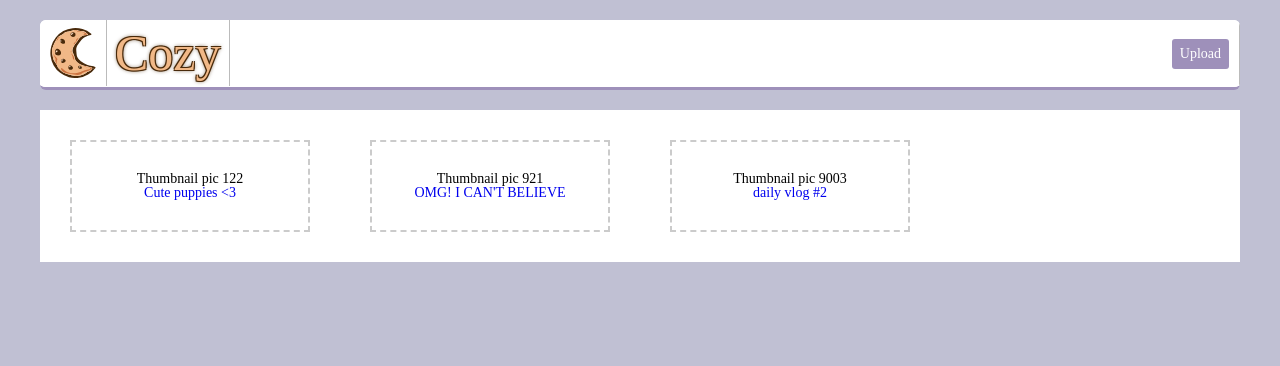
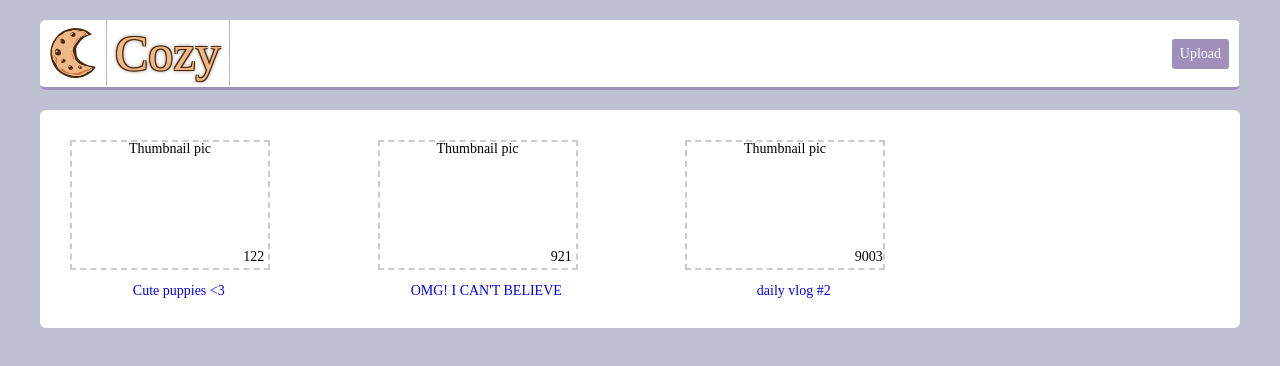
Before and after one commit to ArsenChick/cozy-frontend, an Angular app: page / in a window 1280 px wide. Shown: the top 366 px of the page. Built offline with nearby package versions, Linux system fonts and the light colour scheme.

Commit message:
Updated the gallery style
Approximate display of video in the gallery. Requires improvement.

```diff
--- a/src/app/gallery/gallery.component.html
+++ b/src/app/gallery/gallery.component.html
@@ -1,9 +1,9 @@
 <div class="grid-gallery">
   <div *ngFor="let video of videos" class="video">
-    <p>
-      {{ video.thumbnail }} {{ video.duration }}
-    </p>
-
+    <div class="thumbnail">
+      {{ video.thumbnail }}
+    </div>
+    <p>{{ video.duration }}</p>
     <h3>
       <a [title]="video.title"
          [routerLink]="['/watch', video.id]">
--- a/src/app/gallery/gallery.component.scss
+++ b/src/app/gallery/gallery.component.scss
@@ -3,15 +3,36 @@
 .grid-gallery {
   display: grid;
   grid-template-columns: repeat(4, 1fr);
+//  grid-auto-flow:;
+  grid-gap: 30px;
   //grid-template-columns: 1fr;
-
   margin: 0 40px;
   background: $contentBoxColor;
+  border-radius: 6px;
 }
 
 .video {
   text-align: center;
-  border: 2px dashed rgba(0, 0, 0, 0.2);
-  padding: 30px;
   margin: 30px;
+
+  div {
+    height: 130px;
+    width: 200px;
+    border: 2px dashed rgba(0, 0, 0, 0.2);
+    //background: $videoFrameColor;
+  }
+
+  p {
+    position: relative;
+    bottom: 20px;
+    left: 75px;
+  }
+
+  h3 {
+    margin-top: 0;
+  }
+
+  .thumbnail {
+    //background: $videoFrameColor;
+  }
 }
--- a/src/styles.scss
+++ b/src/styles.scss
@@ -11,6 +11,4 @@ body {
   border-radius: 3px;
   padding: 7px 10px;
   text-align: center;
-
-
 }
```
